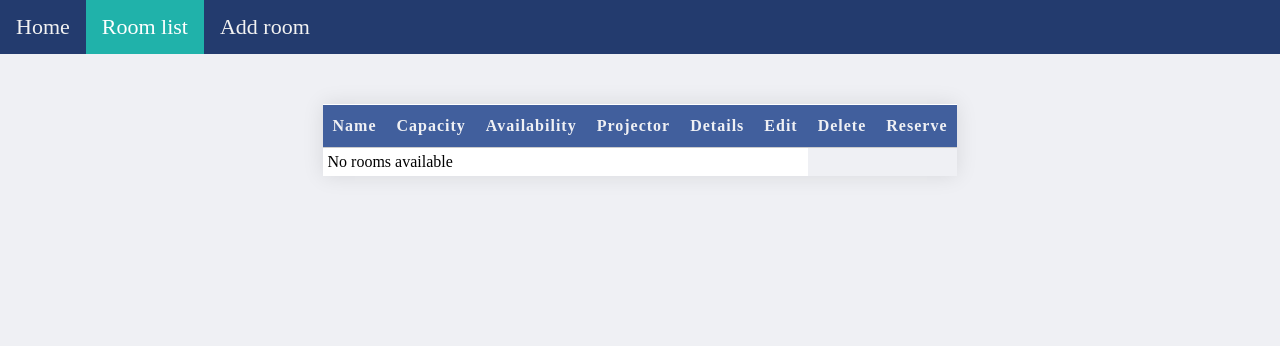
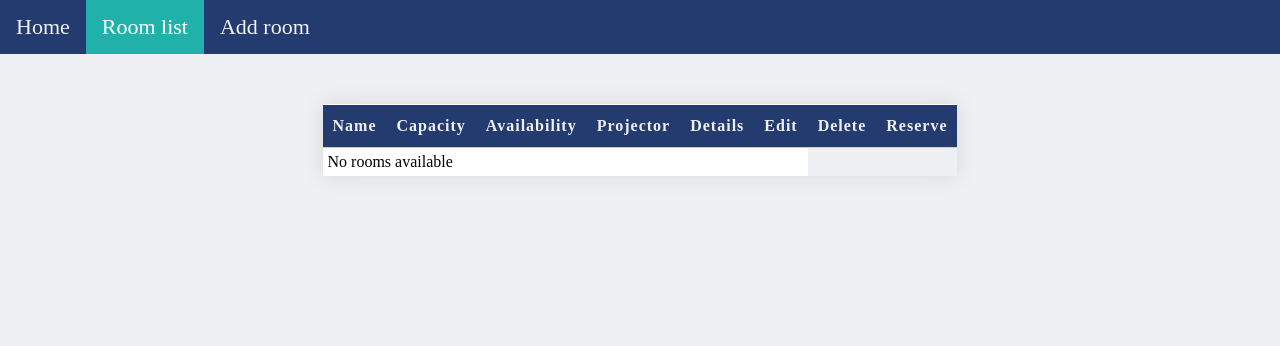
Before and after one commit to saradonin/conference_room_rental, a Django app: page /rooms/ in a window 1280 px wide. Shown: the part 126-472 px from the top of the page. Run offline with Django 4.2, Linux system fonts and the light colour scheme; data that the repository does not hold is empty.

Commit message:
styles tweaked

```diff
--- a/reservations/static/css/style.css
+++ b/reservations/static/css/style.css
@@ -60,7 +60,7 @@ body {
 }
 
 table th {
-    background-color: #415F9D;
+    background-color: #233B6E;
     color: #EFF0F4;
     padding: 12px 10px 12px 10px;
     letter-spacing: 1px;
```
